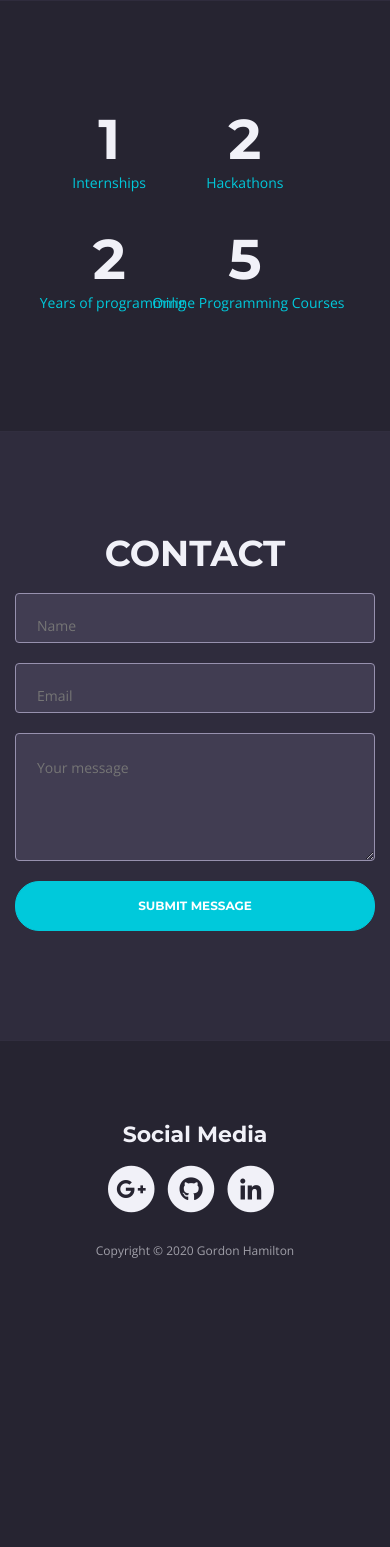
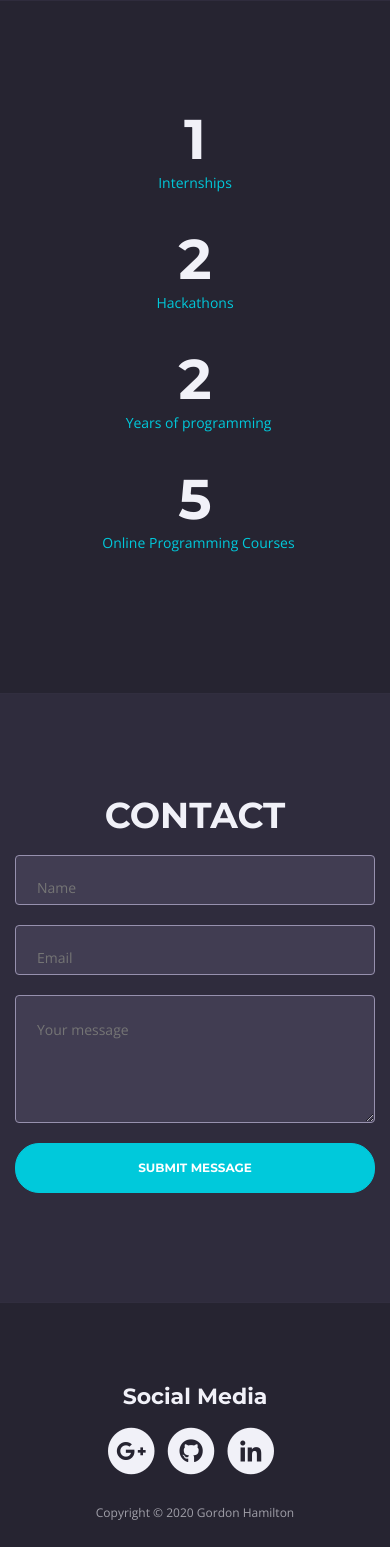
Before and after one commit to gord02/Portfolio, a Flask app: page / in a window 390 px wide. Shown: the part 3614-5161 px from the top of the page. Before the commit the page ends 4872 px from the top, so only its background shows below. Run offline with Flask 2, Linux system fonts and the light colour scheme; some libraries are stand-ins or nearby versions.

Commit message:
statistics counters should be fixed on moblie

```diff
--- a/static/css/styles.css
+++ b/static/css/styles.css
@@ -8,6 +8,18 @@
 	#contain{
 		padding:20px;
 	}
+	#stat{
+		margin-left:27%;
+	}
+	#block{
+		display: block;
+		margin:auto;
+		padding: 20px;
+	}
+	#countDivRm{
+		display: block;
+
+	}
 }
 @media only screen and (max-width: 600px) {
 
@@ -17,7 +29,9 @@
 	}
 }
 @media only screen and (max-width: 600px) {
-
+	#countDivRm{
+		display: block;
+	}
 	#move{
 		margin-left:6%;
 	}
@@ -43,6 +57,10 @@
 	#iconsRm{
 		margin-left: 0px;
 	}
+}
+#countDiv{
+	display: inline;
+	display: inline-block;
 }
 #inp{
 	color:white;
--- a/templates/index.html
+++ b/templates/index.html
@@ -563,29 +563,54 @@
             <div class="row">
                 <div class="col-lg-12">
 
-                    <!-- Counter -->
-                    <div id="counter" style="margin-right: 10%;">
-                        <!-- <div style= "background: green;"> -->
-                        <div class="cell">
+                    <div id="counter" style="margin-right: 10%; display: inline;">
+
+                        <div class="container">
+                            <div class="row">
+                                <div class="col-sm">
+                                    <div id="countDiv countDivRm">
+                                        <div class="cell" id="countDiv countDivRm">
                                             <div class="counter-value number-count" data-count="1">1</div>
                                             <p class="counter-info">Internships</p>
                                         </div>
-                        <div class="cell">
+                                    </div>
+                                </div>
+                                <div class="col-sm">
+                                    <div id="countDiv countDivRm">
+                                        <div class="cell" id="countDiv countDivRm">
                                             <div class="counter-value number-count" data-count="2">1</div>
                                             <p class="counter-info">Hackathons</p>
                                         </div>
-                        <div class="cell">
-                            <div class="counter-value number-count" data-count="2" id="counter3 remove">1</div>
-                            <p style="width: 147px;" class="counter-info " id="unique">Years of programming</p>
                                     </div>
-                        <!-- </div> -->
-                        <!-- <div style= "background: blue; float: left;"> -->
-                        <div class="cell">
-                            <div class="counter-value number-count container" id="counter4 remove" data-count="5">1
                                 </div>
-                            <p class="counter-info" style=" width: 193px;" id="unique2">Online Programming Courses</p>
+                                <div class="col-sm">
+                                    <div id="countDiv countDivRm">
+                                        <div class="cell" id="countDiv countDivRm">
+                                            <div class="counter-value number-count" data-count="2" id="counter3 remove">
+                                                1
                                             </div>
-                        <!-- </div> -->
+                                            <p style="width: 147px;" class="counter-info " id="unique">Years of
+                                                programming
+                                            </p>
+                                        </div>
+                                    </div>
+                                </div>
+                                <div class="col-sm">
+                                    <div id="countDiv countDivRm">
+                                        <div class="cell" id="countDiv countDivRm">
+                                            <div class="counter-value number-count container" id="counter4 remove"
+                                                data-count="5">1
+                                            </div>
+                                            <p class="counter-info" style=" width: 193px;" id="unique2">Online
+                                                Programming
+                                                Courses
+                                            </p>
+                                        </div>
+                                    </div>
+                                </div>
+                            </div>
+                        </div>
+
                     </div>
                     <!-- end of counter -->
 
@@ -594,7 +619,6 @@
         </div> <!-- end of container -->
     </div> <!-- end of counter -->
     <!-- end of statistics -->
-
 
     <!-- Contact -->
     <div id="contact" class="form">
@@ -641,7 +665,6 @@
         </div> <!-- end of container -->
     </div> <!-- end of form -->
     <!-- end of contact -->
-
 
     <!-- Footer -->
     <div class="footer">
```
Lines whose indentation alone changed are shown as unchanged.
